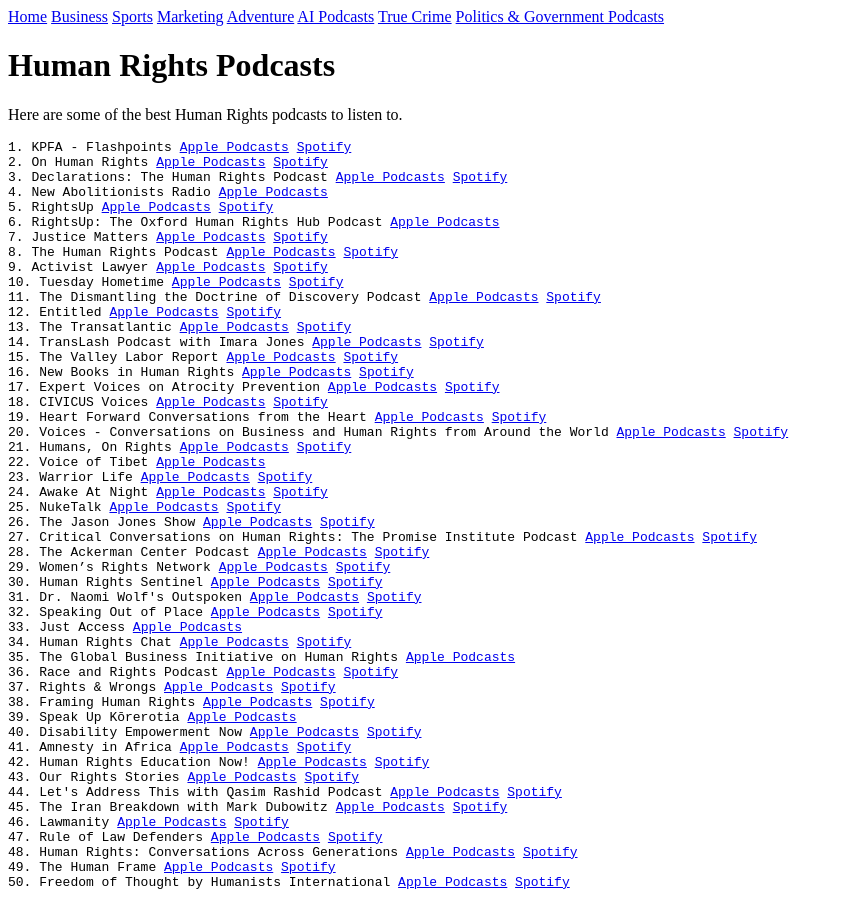
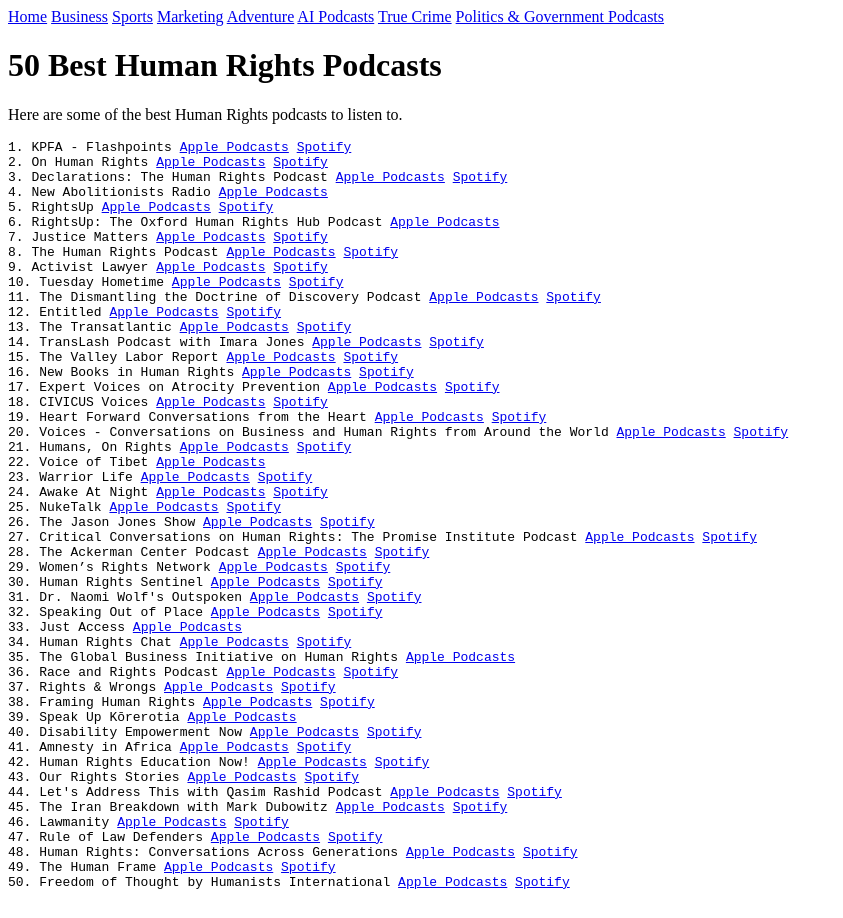
Before and after one commit to mananshah45/Podcasts, a plain HTML site: page Human-Rights.html in a window 1280 px wide. Shown: the whole page, without its empty margins (0-843 px from the left). Drawn offline with Linux system fonts and the light colour scheme.

Commit message:
Update Human-Rights.html

```diff
--- a/Human-Rights.html
+++ b/Human-Rights.html
@@ -3,7 +3,7 @@
 
 <head>
 
-<title> 50 Best Human Rights Podcasts </title>
+<title> Human Rights Podcasts </title>
 	<meta name="description"
           content="Explore the best human rights podcasts covering social justice, equality, freedom, human rights advocacy, global issues, and inspiring stories from activists worldwide.">
 <nav>
@@ -16,7 +16,7 @@
 	<a href="True-Crime-Podcasts.html">True Crime</a>
 <a href="Politics-&-Government-Podcasts.html">Politics & Government Podcasts</a>
 </nav>
-<h1>Human Rights Podcasts</h1>
+<h1>50 Best Human Rights Podcasts</h1>
 </head>
 
 <p>Here are some of the best Human Rights podcasts to listen to.</p>
```
